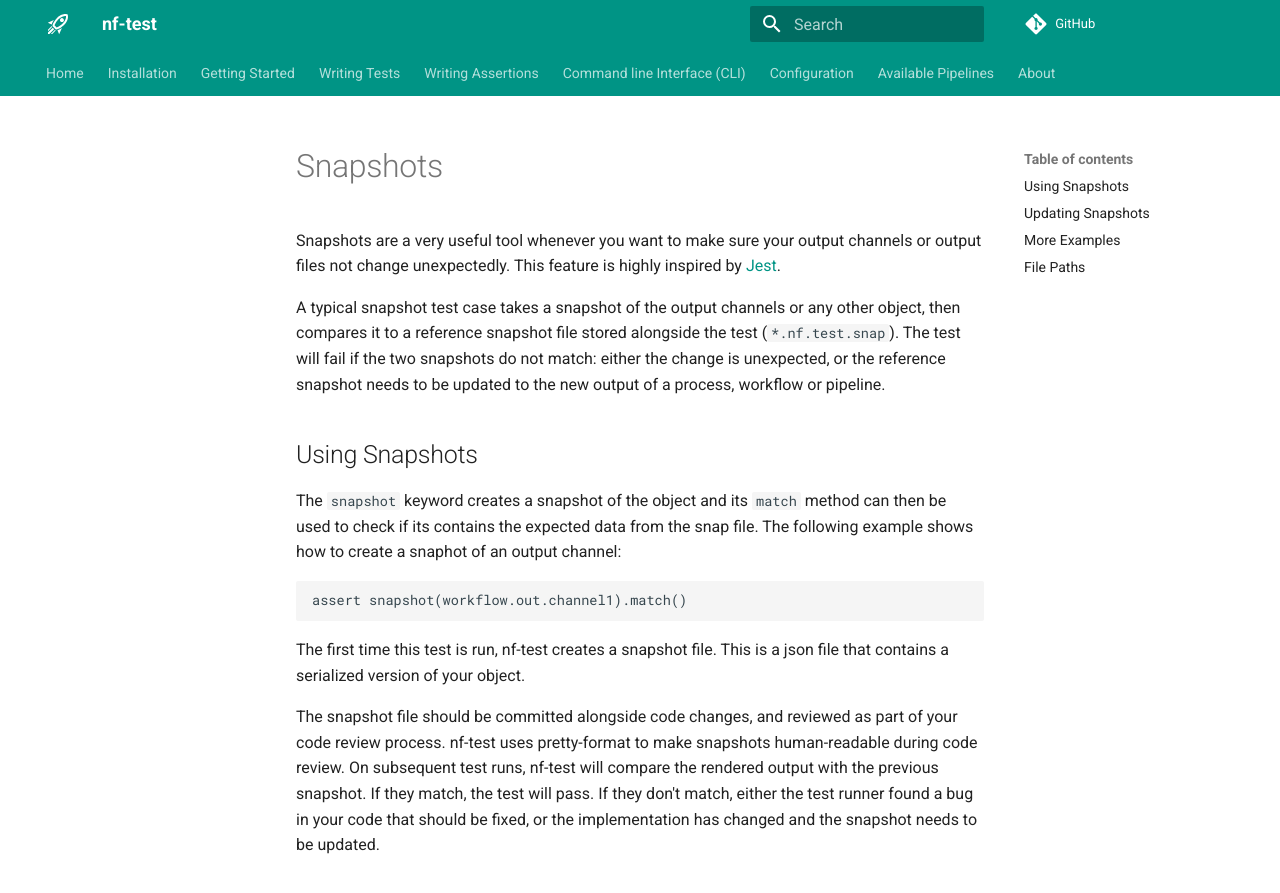
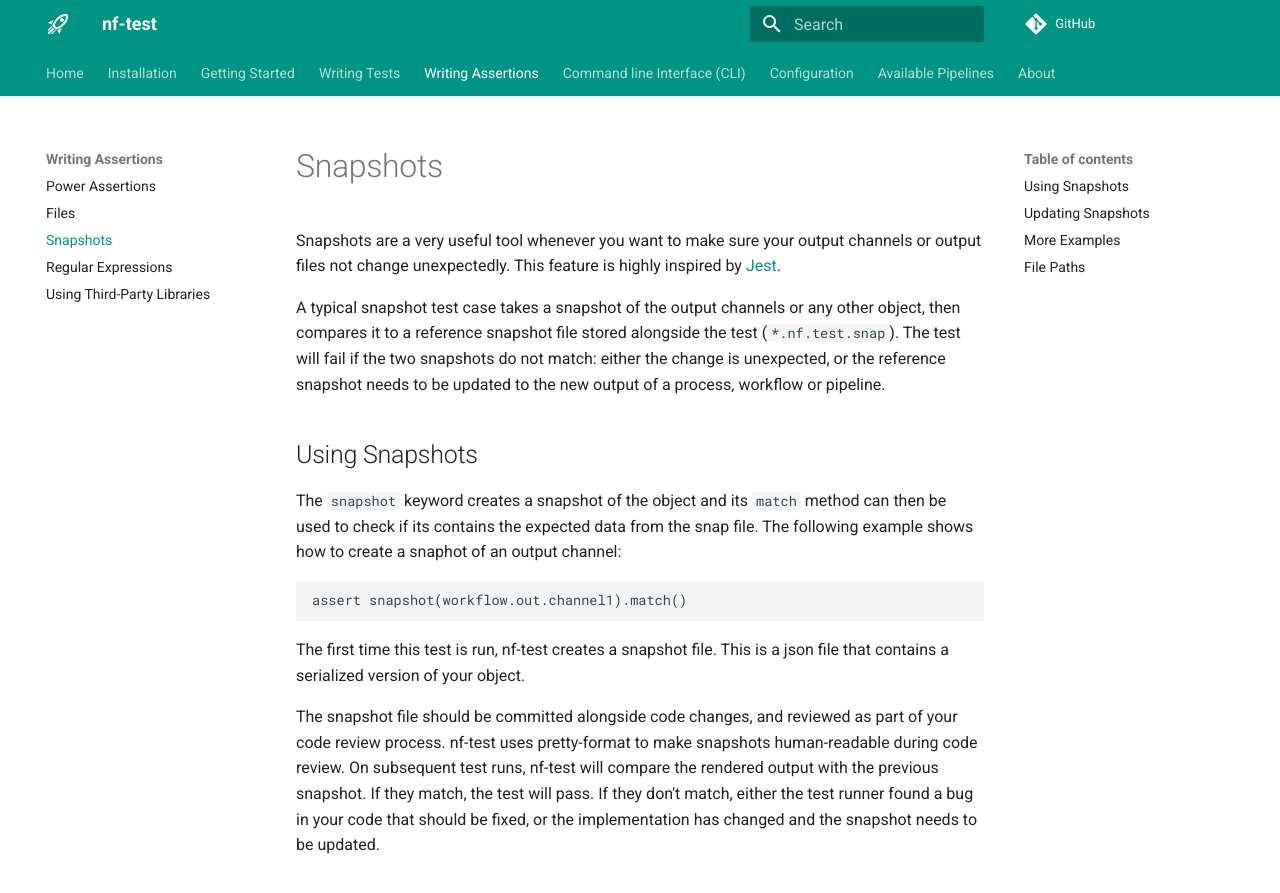
Before and after one commit to askimed/nf-test, an MkDocs documentation site: the page built from docs/assertions/snapshots.md, in a window 1280 px wide and 900 px high. Shown: the top 893 px of the window. Built offline with MkDocs 1.6.1 and Material for MkDocs 9.7.7, drawn with Linux system fonts in a browser that asks for light colours; comment, search, counter and statistics services are not loaded.

Commit message:
Add link to snapshots to documentation

```diff
--- a/mkdocs.yml
+++ b/mkdocs.yml
@@ -4,6 +4,7 @@ theme:
   name: material
   features:
     - navigation.instant
+    - navigation.expand
     - tabs
   palette:
     primary: teal
@@ -32,6 +33,7 @@ nav:
   - Writing Assertions:
     - Power Assertions: assertions/assertions.md
     - Files: assertions/files.md
+    - Snapshots: assertions/snapshots.md
     - Regular Expressions: assertions/regular-expressions.md
     - Using Third-Party Libraries: assertions/libraries.md
   - Command line Interface (CLI):
```
